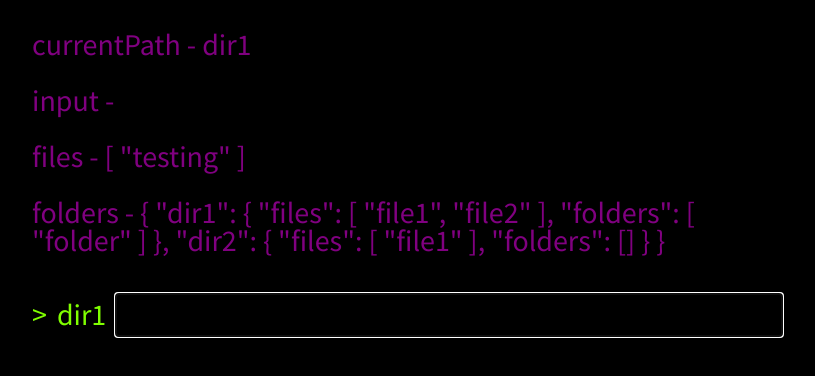
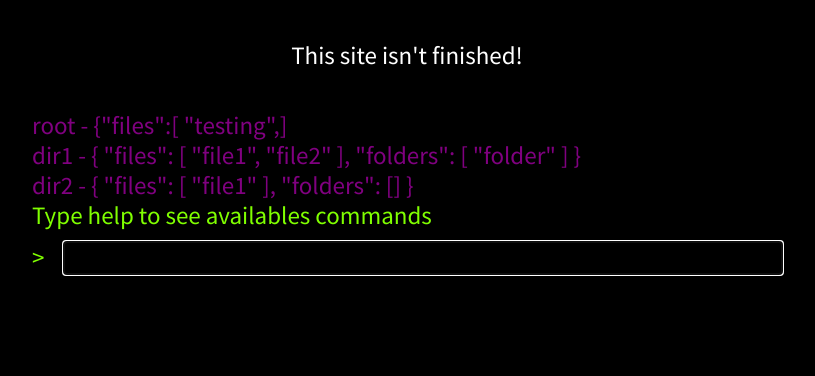
Before and after one commit to amerre/Terminal, a Vue app: page / in a window 1280 px wide. Shown: the top 376 px of the page, without its empty margins (233-1048 px from the left). Built offline with nearby package versions, Linux system fonts and the light colour scheme.

Commit message:
:construction: Modifying for production

```diff
--- a/src/assets/styles/scss/global.scss
+++ b/src/assets/styles/scss/global.scss
@@ -12,8 +12,8 @@ input {
 p,
 span,
 input {
-  font-size: 30px;
-  line-height: 40px;
+  font-size: 25px;
+  line-height: 30px;
   border: none;
 }
 .input {
--- a/src/components/Input.vue
+++ b/src/components/Input.vue
@@ -1,14 +1,5 @@
 <template>
   <div>
-    <p
-      style="color:purple; lineHeight:28px;"
-      v-for="(dir,index) in this.$store.state"
-      v-bind:key="index"
-    >
-      {{ index }} - {{ dir }}
-      <br>
-      <br>
-    </p>
     <Logs/>
     <span class="input">>
       <p>{{ getCurrentPath }}</p>
@@ -64,7 +55,9 @@ export default {
             vm.getCurrentPath = "";
             break;
           case "cd ..":
+          case "cd..":
           case "cd":
+          case "cd ":
             vm.getCurrentPath = "";
             break;
           case "cd " + element:
@@ -95,6 +88,12 @@ export default {
           this.$store.state.files.push(toCreate);
         }
       }
+
+      // Demande d'aide
+      if (vm.getInput.startsWith("help")) {
+        vm.getLogs.push(this.$store.state.helpMsg);
+      }
+
       this.getInput = "";
     }
   }
--- a/src/components/Logs.vue
+++ b/src/components/Logs.vue
@@ -1,5 +1,18 @@
 <template>
   <div>
+    <p style="color:white; textAlign:center; margin:40px;">This site isn't finished!</p>
+    <span style="color:purple; display:inline;">root - {"files":[
+      <p
+        style="color:purple; display:inline;"
+        v-for="(file,index) in this.$store.state.files"
+        v-bind:key="index"
+      >"{{ file }}",</p>]
+    </span>
+    <p
+      style="color:purple;"
+      v-for="(dir,index) in this.$store.state.folders"
+      v-bind:key="index"
+    >{{ index }} - {{ dir }}</p>
     <p v-for="(lines, index) in getLogs" :key="`lines-${index}`">{{ lines }}</p>
   </div>
 </template>
--- a/src/store.js
+++ b/src/store.js
@@ -5,8 +5,10 @@ Vue.use(Vuex);
 
 export default new Vuex.Store({
   state: {
-    currentPath: "dir1",
-    // logs: ["Commands availables : cd, touch, mkdir"],
+    currentPath: "",
+    logs: ["Type help to see availables commands"],
+    helpMsg:
+      "Hi! Here you can navigate between files (cd), create directories (mkdir) and create files (touch). Right now you can't navigate inside nested files, but I'm working on it!",
     input: "",
     files: ["testing"],
     folders: {
```
Also changed, not shown: 1 other file (tests, documents, lock files or other folders).
